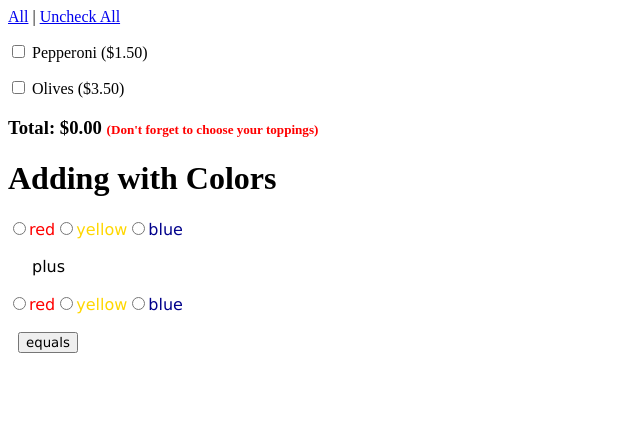
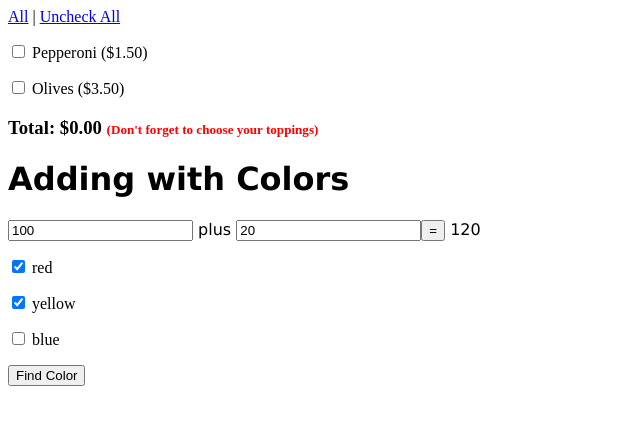
Before and after one commit to tsteelematc/components, an Angular app: page / in a window 1280 px wide. Shown: the top 424 px of the page, without its empty margins (0-640 px from the left). Built offline with nearby package versions, Linux system fonts and the light colour scheme.

Commit message:
added numbers addition, added color addition...
...colors figured with ridiculous if/else if clause, but it works ;P

Next time figure out how to limit & require two color choices.

```diff
--- a/src/app/something/something.component.html
+++ b/src/app/something/something.component.html
@@ -1,15 +1,18 @@
+<div style="font-family:'Lucida Sans', Verdana, sans-serif;">
+  <h1>Adding with Colors</h1>
+  <input type="number" [(ngModel)]='firstNumber'>
+  plus
+  <input type="number" [(ngModel)]='secondNumber'>
+  <button (click)='addNumbers()'>=</button>
+  {{ result }}
+</div>
 <div>
-  <h1>Adding with Colors</h1>
-  <input type="radio" name="firstColor" id="red"><span style="color:red; font-family: 'Lucida Sans', Verdana, sans-serif">red</span>
-  <input type="radio" name="firstColor" id="yellow"><span style="color:gold; font-family: 'Lucida Sans', Verdana, sans-serif">yellow</span>
-  <input type="radio" name="firstColor" id="blue"><span style="color:darkblue; font-family: 'Lucida Sans', Verdana, sans-serif">blue</span>
-  <br /><br />
-  <span style="font-family: 'Lucida Sans', Verdana, sans-serif; padding: 1.5em;">plus</span>
-  <br /><br />
-  <input type="radio" name="secondColor" id="red"><span style="color:red; font-family: 'Lucida Sans', Verdana, sans-serif">red</span>
-  <input type="radio" name="secondColor" id="yellow"><span style="color:gold; font-family: 'Lucida Sans', Verdana, sans-serif">yellow</span>
-  <input type="radio" name="secondColor" id="blue"><span style="color:darkblue; font-family: 'Lucida Sans', Verdana, sans-serif">blue</span>
-  <br /><br />
-  <button style="margin: 0 0.75em; font-family: 'Lucida Sans', Verdana, sans-serif">equals</button>
-  <br />
+  <label ng-repeat='t in colors'>
+    <p *ngFor='let t of colors'>
+      <input type="checkbox" [(ngModel)]='t.checked'>
+      {{ t.name }}
+    </p>
+  </label>
+    <button (click)='findColor()'>Find Color</button>
+    <p style="font-family:'Lucida Sans', Verdana, sans-serif;">{{ foundColor }}</p>
 </div>
--- a/src/app/something/something.component.ts
+++ b/src/app/something/something.component.ts
@@ -6,6 +6,50 @@ import { Component, OnInit } from '@angular/core';
   styleUrls: ['./something.component.css']
 })
 export class SomethingComponent implements OnInit {
+  colors = [
+    {name:"red", checked: true}
+    , {name:"yellow", checked: true}
+    , {name:"blue", checked: false}
+  ];
+  foundColor = "";
+
+  firstNumber = 100;
+  secondNumber = 20;
+  result = 120;
+
+  addNumbers = () => {
+    this.result = this.firstNumber + this.secondNumber;
+  }
+
+  findColor = () => {
+    this.foundColor = "";
+    this.findChecked().forEach(element => {
+      this.foundColor += element.name;
+    });
+
+    if (this.foundColor == "yellow") {
+      this.foundColor = "yellow";
+    } else if (this.foundColor == "red") {
+      this.foundColor = "red";
+    } else if (this.foundColor == "blue") {
+      this.foundColor = "blue";
+    } else if (this.foundColor.includes("y") && this.foundColor.includes("r") && !this.foundColor.includes("b")) {
+      this.foundColor = "orange";
+    } else if (this.foundColor.includes("y") && this.foundColor.includes("b") && !this.foundColor.includes("r")) {
+      this.foundColor = "green";
+    } else if (this.foundColor.includes("r") && this.foundColor.includes("b") && !this.foundColor.includes("y")) {
+      this.foundColor = "purple";
+    } else {
+      this.foundColor = "brown";
+    }
+  }
+
+  findChecked = () => {
+    // console.log(this.colors.filter( function (x) { return x.checked == true;}));
+    let checkedColors = this.colors.filter( function (x) { return x.checked == true;});
+    return checkedColors;
+  }
+
 
   constructor() { }
 
```
